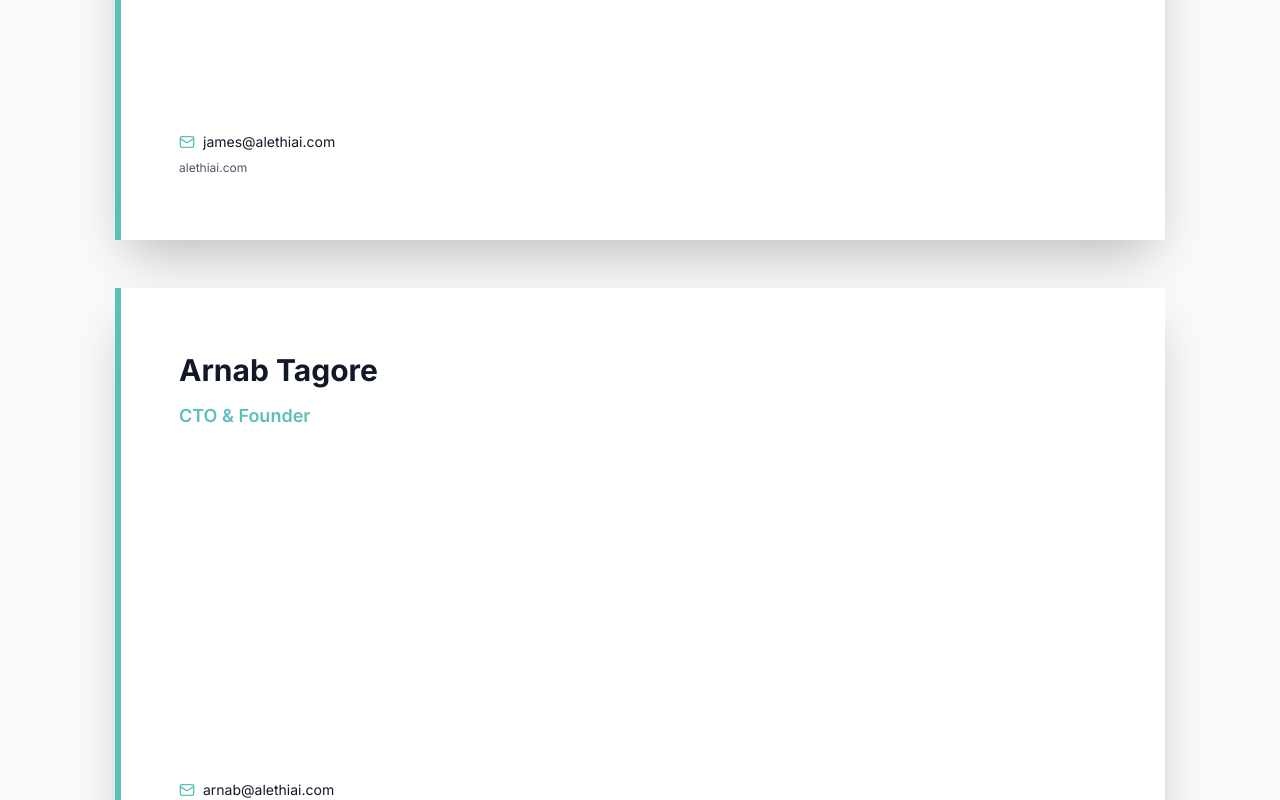
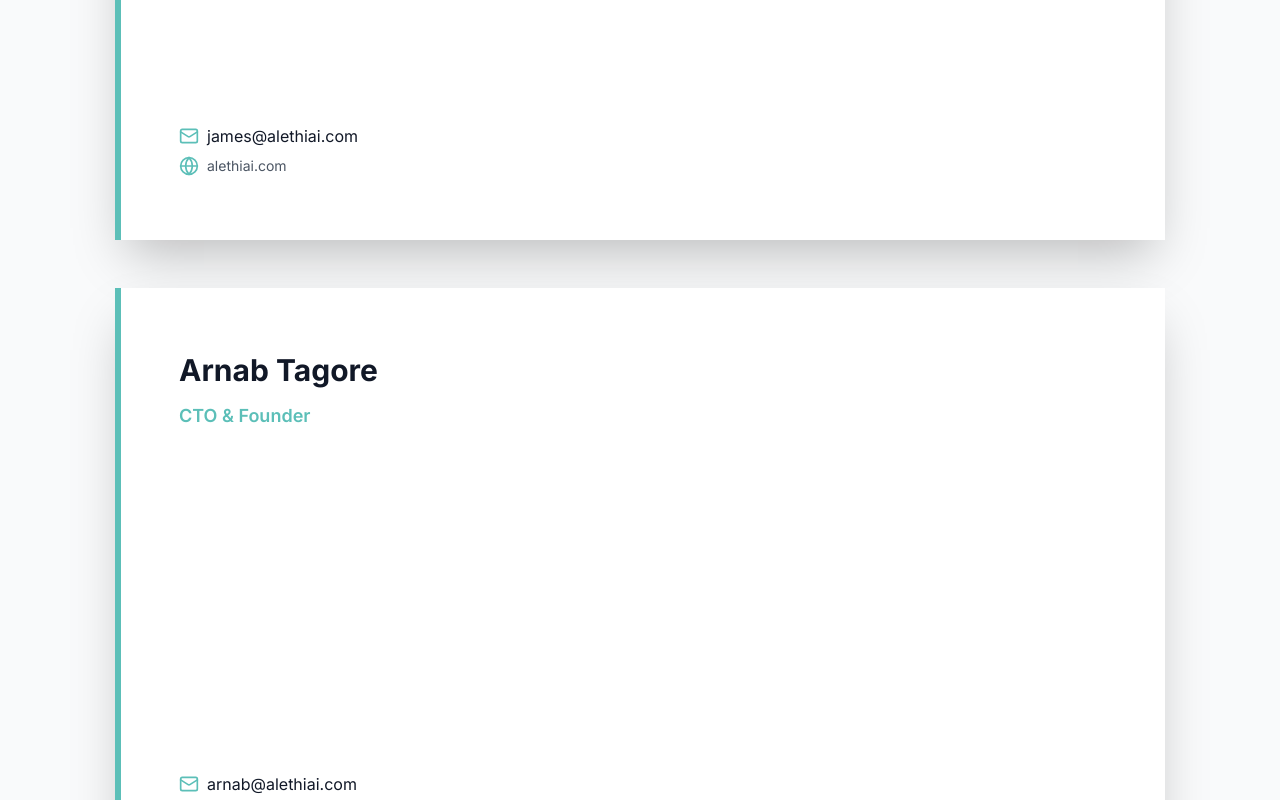
Before and after one commit to arnab-design/alethi-business-cards, a React (Vite) app: page / in a window 1280 px wide. Shown: the part 1380-2180 px from the top of the page. Built offline with nearby package versions, Linux system fonts and the light colour scheme.

Commit message:
Add globe icon for URL and increase email/domain font sizes

```diff
--- a/src/App.jsx
+++ b/src/App.jsx
@@ -1,5 +1,5 @@
 import React from 'react';
-import { Mail } from 'lucide-react';
+import { Mail, Globe } from 'lucide-react';
 
 // Team member data
 const teamMembers = [
@@ -86,14 +86,17 @@ const CardBack = ({ member }) => {
         {/* Bottom Section - Contact Info */}
         <div className="space-y-2">
           <div className="flex items-center space-x-2">
-            <Mail className="w-4 h-4 text-assurance-teal" />
-            <p className="text-gray-900 font-inter text-sm">
+            <Mail className="w-5 h-5 text-assurance-teal" />
+            <p className="text-gray-900 font-inter text-base">
               {member.email}
             </p>
           </div>
-          <p className="text-gray-600 font-inter text-xs">
-            alethiai.com
-          </p>
+          <div className="flex items-center space-x-2">
+            <Globe className="w-5 h-5 text-assurance-teal" />
+            <p className="text-gray-600 font-inter text-sm">
+              alethiai.com
+            </p>
+          </div>
         </div>
       </div>
     </div>
```
